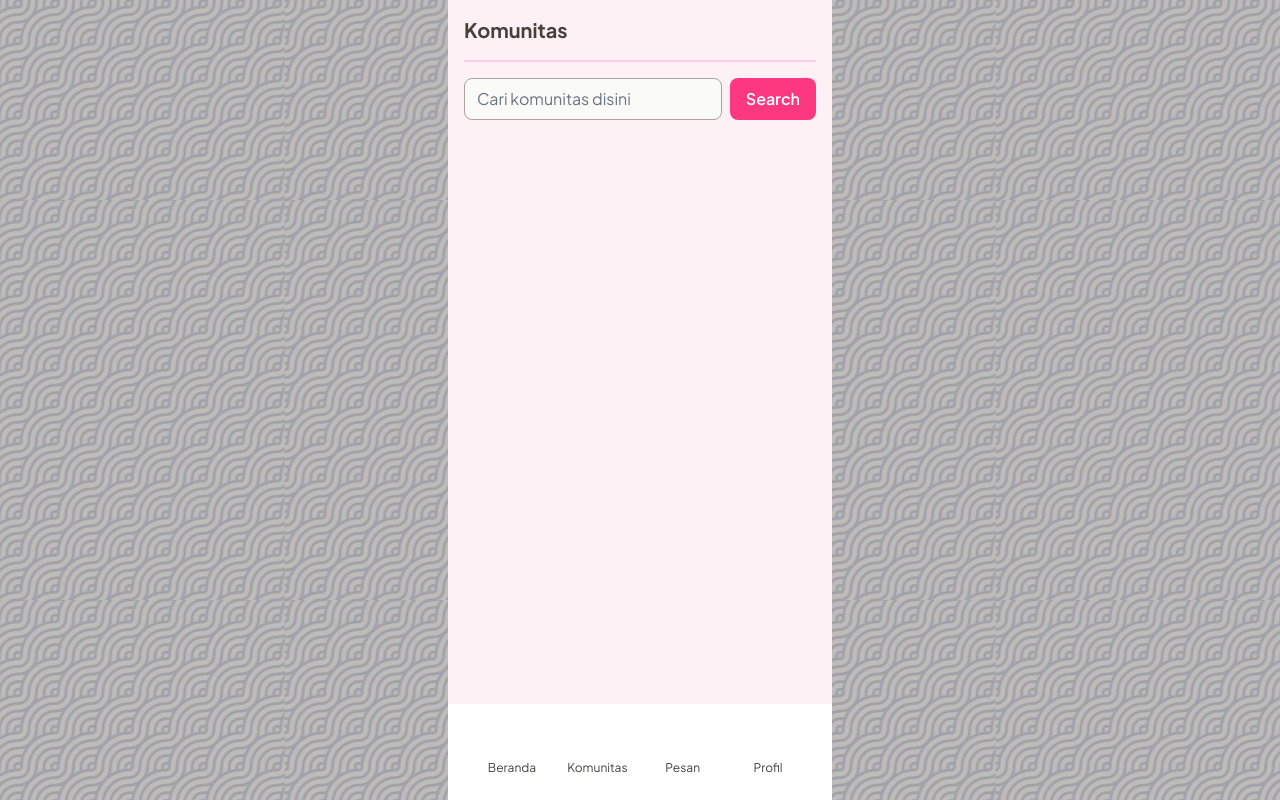
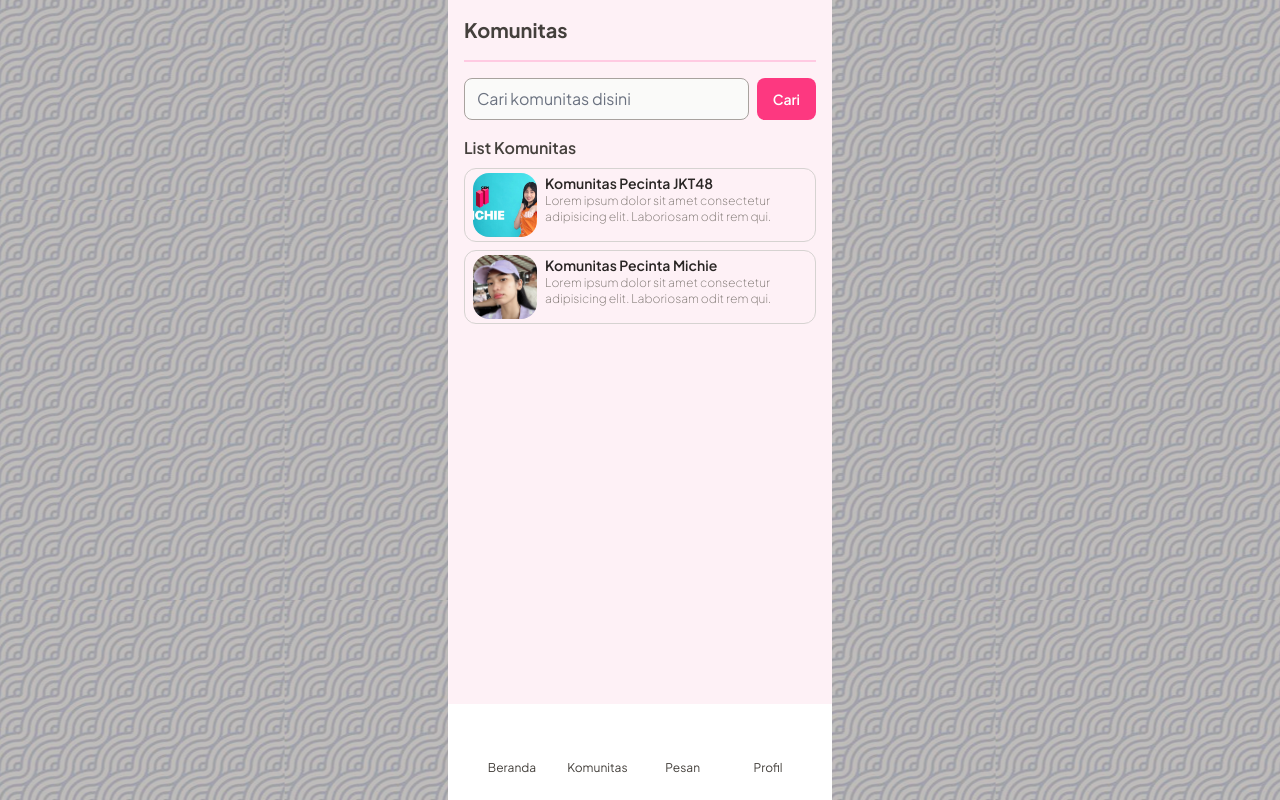
Before and after one commit to aplicalvin/bayiq-fe, a React (Vite) app: page /app/community in a window 1280 px wide. Built offline with nearby package versions, Linux system fonts and the light colour scheme; some icons are missing.

Commit message:
up Community list

```diff
--- a/src/app/AppCommunity.jsx
+++ b/src/app/AppCommunity.jsx
@@ -2,6 +2,8 @@
 // import Logo from "./../assets/assets/logo.png";
 // import { Link } from "react-router-dom";
 // import { Notification } from "iconsax-react";
+
+import AppListCom from "./community/AppListCom";
 
 function AppCommunity() {
     return (
@@ -14,7 +16,7 @@
                     </h1>
                 </header>
                 <hr className="text-stone-600 border border-primary-200" />
-                {/* Greetings */}
+                {/* Cari Komunitas */}
                 <div className="grid gap-1">
                     {/* Search untuk komunitas */}
                     <form action="">
@@ -30,12 +32,13 @@
                                 type="submit"
                                 className="bg-primary-500 hover:bg-primary-600 px-4 text-white font-semibold rounded-lg"
                             >
-                                Search
+                                <p className="text-sm">Cari</p>
                             </button>
                         </div>
                     </form>
                 </div>
-                {/* Greetings */}
+                {/* Cari Komunitas */}
+                <AppListCom />
             </div>
         </>
     );
--- a/src/app/Home/AppMenu.jsx
+++ b/src/app/Home/AppMenu.jsx
@@ -26,7 +26,7 @@
 function AppMenu() {
     return (
         <div className="grid gap-1">
-            <h1 className="font-semibold text-xl text-stone-700">Menu</h1>
+            <h1 className="font-semibold text-base text-stone-700">Menu</h1>
             <div className="grid grid-cols-3">
                 <TheMenu Logos={Menu1} Text="Perawatan Bayi" />
                 <TheMenu Logos={Menu1} Text="Perawatan Bayi" />
--- /dev/null
+++ b/src/app/community/AppListCom.jsx
@@ -0,0 +1,76 @@
+// eslint-disable-next-line no-unused-vars
+import React from "react";
+import PapCom1 from "./../../assets/assets/image/image3.png";
+import PapCom2 from "./../../assets/assets/image/image2.jpg";
+import { Link } from "react-router-dom";
+
+const listCommunity = [
+    {
+        comKey: 1,
+        comUsername: "jkt48forever",
+        comImg: PapCom1,
+        comTitle: "Komunitas Pecinta JKT48",
+        comDesc:
+            "Lorem ipsum dolor sit amet consectetur adipisicing elit. Laboriosam odit rem qui.",
+    },
+    {
+        comKey: 2,
+        comUsername: "jkt482in",
+        comImg: PapCom2,
+        comTitle: "Komunitas Pecinta Michie",
+        comDesc:
+            "Lorem ipsum dolor sit amet consectetur adipisicing elit. Laboriosam odit rem qui.",
+    },
+];
+
+// eslint-disable-next-line react/prop-types
+function ListCom({ comuImg, comuTitle, comuDesc }) {
+    return (
+        <>
+            <Link to={"/app/community"}>
+                <div className="grid grid-flow-col gap-2 border border-stone-300 rounded-xl px-2 py-1 w-full hover:bg-stone-200">
+                    {/* <div className="size-16 border border-stone-900"> */}
+                    <img
+                        src={comuImg}
+                        className="size-16 object-cover object-center rounded-2xl"
+                        alt=""
+                    />
+                    {/* </div> */}
+                    {/* Berisi teks  */}
+                    <div>
+                        <h1 className="font-semibold text-sm text-stone-800">
+                            {comuTitle}
+                        </h1>
+                        <p className="font-thin text-xs text-stone-500">
+                            {comuDesc}
+                        </p>
+                    </div>
+                </div>
+            </Link>
+        </>
+    );
+}
+
+function AppListCom() {
+    return (
+        <>
+            <div className="grid gap-2">
+                <h1 className="font-semibold text-base text-stone-700">
+                    List Komunitas
+                </h1>
+                <div className="grid gap-2">
+                    {listCommunity.map((komunitas) => (
+                        <ListCom
+                            key={komunitas.comKey}
+                            comuImg={komunitas.comImg}
+                            comuTitle={komunitas.comTitle}
+                            comuDesc={komunitas.comDesc}
+                        />
+                    ))}
+                </div>
+            </div>
+        </>
+    );
+}
+
+export default AppListCom;
```
